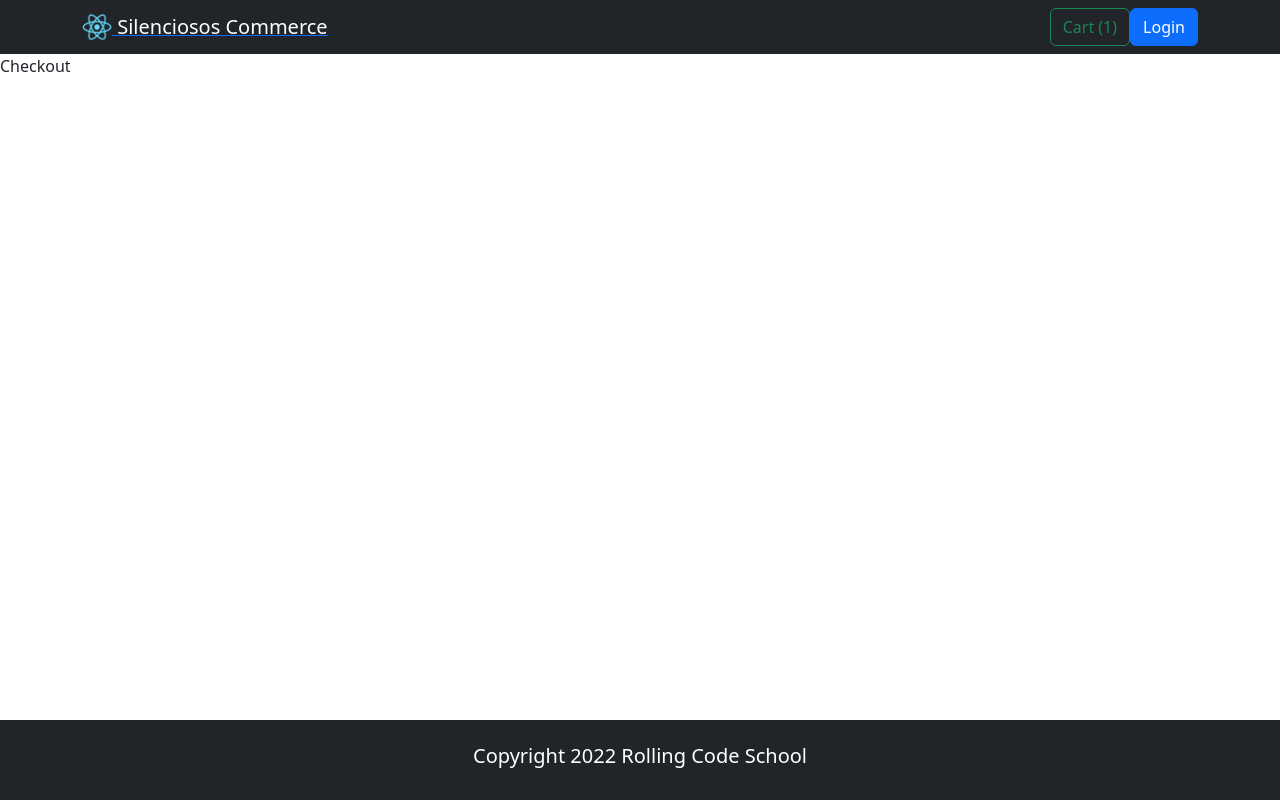
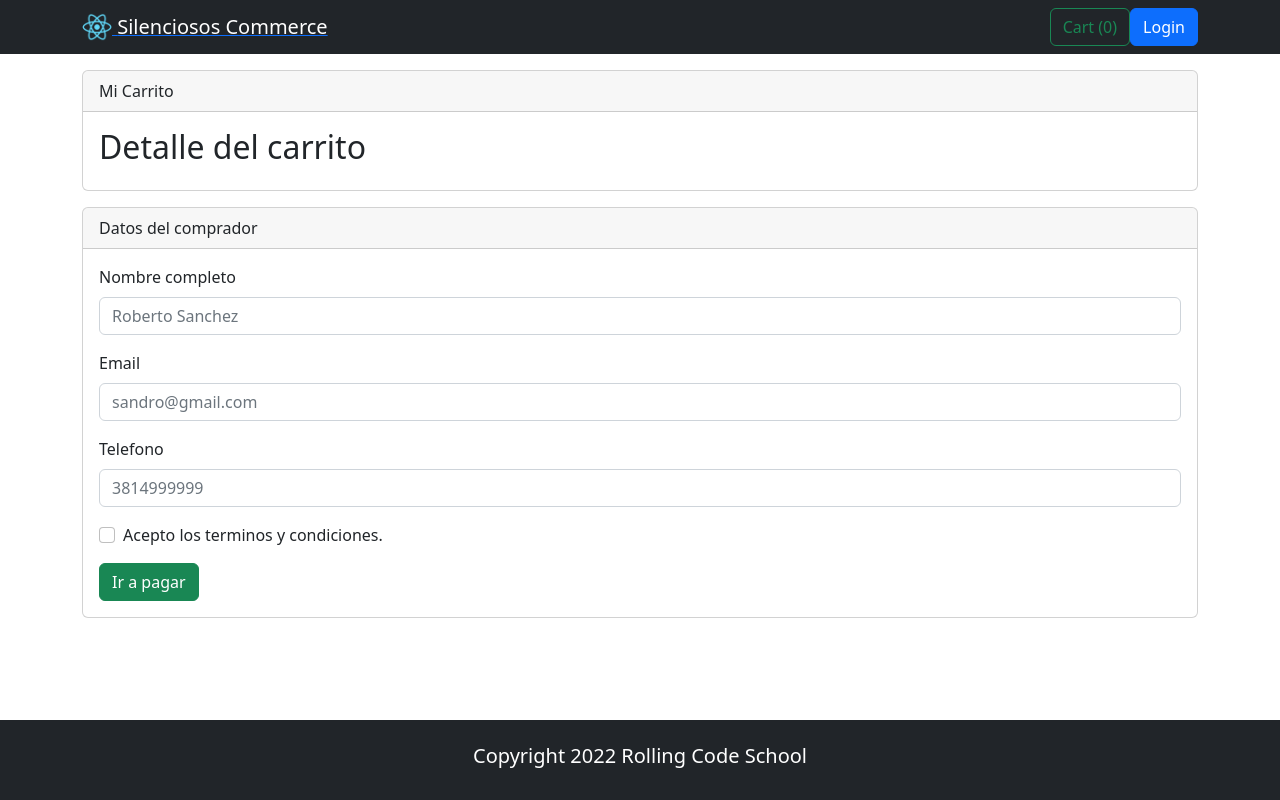
Before and after one commit to diegograssino/rcs-silenciosos-commerce, a React (Create React App) app: page /checkout in a window 1280 px wide. Built offline with nearby package versions, Linux system fonts and the light colour scheme.

Commit message:
Fin de la clase

```diff
--- a/package.json
+++ b/package.json
@@ -12,6 +12,7 @@
     "react-dom": "^18.2.0",
     "react-router-dom": "^6.4.2",
     "react-scripts": "5.0.1",
+    "validator": "^13.7.0",
     "web-vitals": "^2.1.4"
   },
   "scripts": {
--- a/src/App.js
+++ b/src/App.js
@@ -3,12 +3,38 @@ import './css/globals.css';
 import { BrowserRouter } from 'react-router-dom';
 
 import Main from './pages/Main';
+import { useState, useEffect } from 'react';
 
 function App() {
-  // Zona JS
+  const [cart, setCart] = useState([]);
+  // CART
+  useEffect(() => {
+    console.log(cart);
+  }, [cart]);
+
+  const add = p => {
+    setCart([...cart, p]);
+  };
+
+  const del = p => {
+    console.log(p);
+  };
+
+  const mod = p => {
+    console.log(p);
+  };
+
+  const total = () => {
+    console.log('total');
+  };
+
+  const clear = () => {
+    console.log('clear');
+  };
+
   return (
     <BrowserRouter>
-      <Main />
+      <Main cart={cart} add={add} />
     </BrowserRouter>
   );
 }
--- a/src/components/Checkout.js
+++ b/src/components/Checkout.js
@@ -1,7 +1,176 @@
-import React from 'react';
+import React, { useState } from 'react';
+import {
+  Container,
+  Card,
+  Button,
+  Form,
+} from 'react-bootstrap';
+import validator from 'validator';
 
 const Checkout = () => {
-  return <div>Checkout</div>;
+  const [name, setName] = useState('');
+  const [mail, setMail] = useState('');
+  const [phone, setPhone] = useState('');
+
+  const [
+    firstValidationName,
+    setFirstValidationName,
+  ] = useState(true);
+
+  const [
+    firstValidationMail,
+    setFirstValidationMail,
+  ] = useState(true);
+
+  const [
+    firstValidationPhone,
+    setFirstValidationPhone,
+  ] = useState(true);
+
+  const validateName = n => {
+    return (
+      validator.matches(n, '^[a-zA-Z ]*$') &&
+      validator.isLength(n, {
+        min: 5,
+        max: 36,
+      })
+    );
+  };
+
+  const validateMail = m => {
+    return (
+      validator.isEmail(m) &&
+      validator.isLength(m, {
+        min: 5,
+        max: 36,
+      })
+    );
+  };
+
+  const validatePhone = p => {
+    return (
+      validator.isNumeric(p) &&
+      validator.isLength(p, {
+        min: 10,
+        max: 10,
+      })
+    );
+  };
+
+  const handleSubmit = e => {
+    e.preventDefault();
+    console.log({
+      name: name,
+      mail: mail,
+      phone: phone,
+      cart: { q: 1, products: ['1', 'Remera'] },
+    });
+  };
+
+  return (
+    <Container className="my-3">
+      <Card className="mb-3">
+        <Card.Header>Mi Carrito</Card.Header>
+        <Card.Body>
+          <h2>Detalle del carrito</h2>
+        </Card.Body>
+      </Card>
+      <Card>
+        <Card.Header>
+          Datos del comprador
+        </Card.Header>
+        <Card.Body>
+          <Form>
+            <Form.Group
+              className="mb-3"
+              controlId="formBasicEmail"
+            >
+              <Form.Label>
+                Nombre completo
+              </Form.Label>
+              <Form.Control
+                type="text"
+                placeholder="Roberto Sanchez"
+                onInput={e =>
+                  setName(e.target.value)
+                }
+                onBlur={() =>
+                  setFirstValidationName(false)
+                }
+              />
+              {!validateName(name) &&
+                !firstValidationName && (
+                  <Form.Text className="text-danger">
+                    Ingrese su nombre y apellido.
+                  </Form.Text>
+                )}
+            </Form.Group>
+
+            <Form.Group
+              className="mb-3"
+              controlId="formBasicPassword"
+            >
+              <Form.Label>Email</Form.Label>
+              <Form.Control
+                type="mail"
+                placeholder="sandro@gmail.com"
+                onInput={e =>
+                  setMail(e.target.value)
+                }
+                onBlur={() =>
+                  setFirstValidationMail(false)
+                }
+              />
+              {!validateMail(mail) &&
+                !firstValidationMail && (
+                  <Form.Text className="text-danger">
+                    Ingrese su mail.
+                  </Form.Text>
+                )}
+            </Form.Group>
+            <Form.Group
+              className="mb-3"
+              controlId="formBasicPassword"
+            >
+              <Form.Label>Telefono</Form.Label>
+              <Form.Control
+                type="text"
+                placeholder="3814999999"
+                onInput={e =>
+                  setPhone(e.target.value)
+                }
+                onBlur={() =>
+                  setFirstValidationPhone(false)
+                }
+              />
+              {!validatePhone(phone) &&
+                !firstValidationPhone && (
+                  <Form.Text className="text-danger">
+                    Ingrese su numero de telefono.
+                  </Form.Text>
+                )}
+            </Form.Group>
+            <Form.Group
+              className="mb-3"
+              controlId="formBasicCheckbox"
+            >
+              <Form.Check
+                type="checkbox"
+                label="Acepto los terminos y condiciones."
+              />
+            </Form.Group>
+            <Button
+              variant="success"
+              type="submit"
+              onClick={e => handleSubmit(e)}
+            >
+              Ir a pagar
+            </Button>
+          </Form>
+        </Card.Body>
+      </Card>
+    </Container>
+  );
 };
 
 export default Checkout;
--- a/src/components/Navbar.js
+++ b/src/components/Navbar.js
@@ -6,7 +6,7 @@ import {
 import BSNavbar from 'react-bootstrap/Navbar';
 import { Link } from 'react-router-dom';
 
-const Navbar = () => {
+const Navbar = ({ cart }) => {
   return (
     <BSNavbar bg="dark" variant="dark">
       <Container>
@@ -25,7 +25,7 @@ const Navbar = () => {
         <div>
           <Link to="/checkout">
             <Button variant="outline-success">
-              Cart (1)
+              Cart ({cart.length})
             </Button>
           </Link>
           <Link to="/login">
--- a/src/components/ProductDetail.js
+++ b/src/components/ProductDetail.js
@@ -9,7 +9,7 @@ import {
 import { Link } from 'react-router-dom';
 import Counter from './Counter';
 
-const ProductDetail = ({ data }) => {
+const ProductDetail = ({ data, add }) => {
   const [counter, setCounter] = useState(1);
   return (
     <Container className="pt-4">
@@ -35,7 +35,10 @@ const ProductDetail = ({ data }) => {
                   setter={setCounter}
                 />
                 <Link to="/checkout">
-                  <Button variant="success">
+                  <Button
+                    variant="success"
+                    onClick={() => add(data)}
+                  >
                     Comprar
                   </Button>
                 </Link>
--- a/src/components/ProductDetailContainer.js
+++ b/src/components/ProductDetailContainer.js
@@ -5,7 +5,7 @@ import React, {
 import ProductDetail from './ProductDetail';
 import { useParams } from 'react-router-dom';
 
-const ProductDetailContainer = () => {
+const ProductDetailContainer = ({ add }) => {
   const params = useParams();
 
   const [data, setData] = useState([]);
@@ -16,7 +16,7 @@ const ProductDetailContainer = () => {
       .then(res => res.json())
       .then(json => setData(json));
   }, []);
-  return <ProductDetail data={data} />;
+  return <ProductDetail data={data} add={add} />;
 };
 
 export default ProductDetailContainer;
--- a/src/pages/Main.js
+++ b/src/pages/Main.js
@@ -11,14 +11,14 @@ import ProductListContainer from '../components/ProductListContainer';
 import ProductDetailContainer from '../components/ProductDetailContainer.js';
 import { Route, Routes } from 'react-router-dom';
 
-const Main = () => {
+const Main = ({ cart, add }) => {
   return (
     <>
       <Container
         fluid
         className="px-0 d-flex flex-column min-vh-100"
       >
-        <Navbar />
+        <Navbar cart={cart} />
         <Routes>
           <Route
             path="/"
@@ -26,7 +26,9 @@ const Main = () => {
           />
           <Route
             path="/product/:id"
-            element={<ProductDetailContainer />}
+            element={
+              <ProductDetailContainer add={add} />
+            }
           />
           <Route
             path="/checkout"
```
Also changed, not shown: 1 other file (tests, documents, lock files or other folders).
